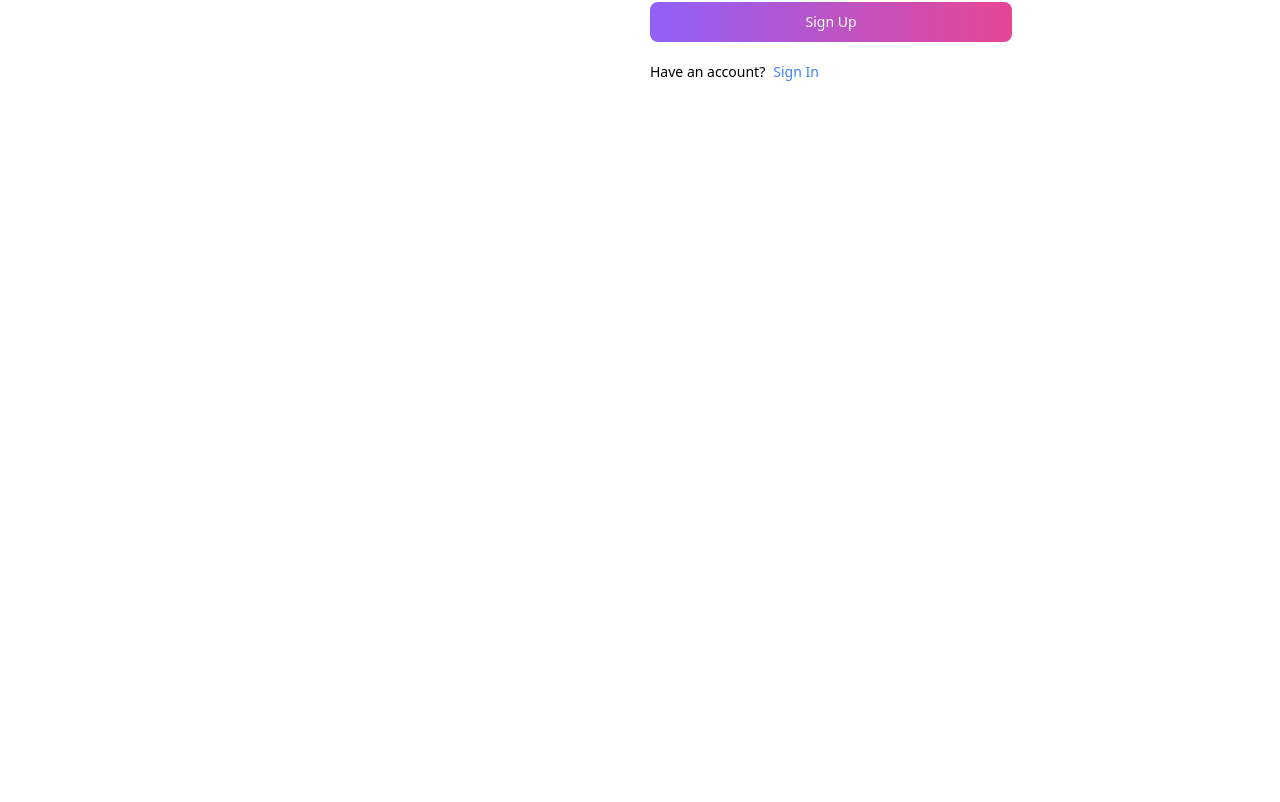
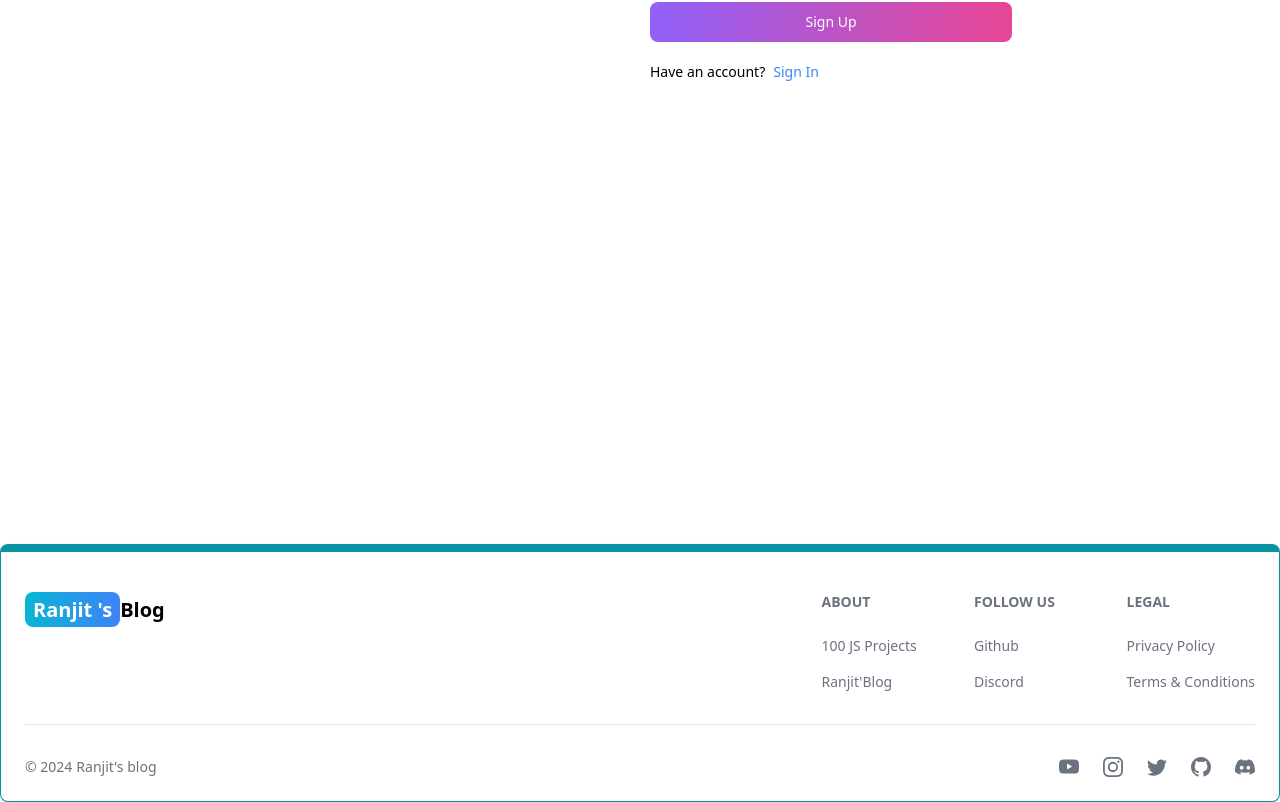
Before and after one commit to Ranjit47H/mern-blog-3, a React (Vite) app in the folder client/: page /sign-up in a window 1280 px wide. Shown: the part 400-1202 px from the top of the page. Before the commit the page ends 944 px from the top, so only its background shows below. Built offline with nearby package versions, Linux system fonts and the light colour scheme.

Commit message:
created footer component

```diff
--- a/client/src/App.jsx
+++ b/client/src/App.jsx
@@ -6,7 +6,7 @@
 import Projects from "./pages/Projects";
 import SignUp from "./pages/SignUp";
 import Header from "./components/Header";
-
+import Footer from "./components/Footer";
 const App = () => {
   return (
     <BrowserRouter>
@@ -19,6 +19,7 @@
         <Route path="/sign-in" element={<SignIn />} />
         <Route path="/sign-up" element={<SignUp />} />
       </Routes>
+      <Footer />
     </BrowserRouter>
   );
 };
--- /dev/null
+++ b/client/src/components/Footer.jsx
@@ -0,0 +1,86 @@
+import { Footer } from "flowbite-react";
+import { Link } from "react-router-dom";
+import {
+  BsInstagram,
+  BsTwitter,
+  BsGithub,
+  BsDiscord,
+  BsYoutube,
+} from "react-icons/bs";
+export default function FooterCom() {
+  return (
+    <Footer container className="border border-t-8 border-teal-500">
+      <div className="w-full max-w-7xl mx-auto">
+        <div className="grid w-full justify-between sm:flex md:grid-cols-1">
+          <div className="mt-5">
+            <Link
+              to="/"
+              className="self-center whitespace-nowrap text-lg sm:text-xl font-semibold dark:text-white"
+            >
+              <span className="px-2 py-1 bg-gradient-to-r from-cyan-500  to-blue-500 rounded-lg text-white">
+                Ranjit &apos;s
+              </span>
+              Blog
+            </Link>
+          </div>
+          <div className="grid grid-cols-2 gap-8 mt-4 sm:grid-cols-3 sm:gap-6">
+            <div>
+              <Footer.Title title="About" />
+              <Footer.LinkGroup col>
+                <Footer.Link
+                  href="https://www.100jsprojects.com"
+                  target="_blank"
+                  rel="noopener noreferrer"
+                >
+                  100 JS Projects
+                </Footer.Link>
+                <Footer.Link
+                  href="/about"
+                  target="_blank"
+                  rel="noopener noreferrer"
+                >
+                  Ranjit&apos;Blog
+                </Footer.Link>
+              </Footer.LinkGroup>
+            </div>
+            <div>
+              <Footer.Title title="Follow us" />
+              <Footer.LinkGroup col>
+                <Footer.Link
+                  href="https://www.github.com/Ranjit47H/"
+                  target="_blank"
+                  rel="noopener noreferrer"
+                >
+                  Github
+                </Footer.Link>
+                <Footer.Link href="#">Discord</Footer.Link>
+              </Footer.LinkGroup>
+            </div>
+            <div>
+              <Footer.Title title="Legal" />
+              <Footer.LinkGroup col>
+                <Footer.Link href="#">Privacy Policy</Footer.Link>
+                <Footer.Link href="#">Terms &amp; Conditions</Footer.Link>
+              </Footer.LinkGroup>
+            </div>
+          </div>
+        </div>
+        <Footer.Divider />
+        <div className="w-full sm:flex sm:items-center sm:justify-between">
+          <Footer.Copyright
+            href="#"
+            by="Ranjit's blog"
+            year={new Date().getFullYear()}
+          />
+          <div className="flex gap-6 sm:mt-0 mt-4 sm:justify-center">
+            <Footer.Icon href="#" icon={BsYoutube} />
+            <Footer.Icon href="#" icon={BsInstagram} />
+            <Footer.Icon href="#" icon={BsTwitter} />
+            <Footer.Icon href="https://github.com/Ranjit47H/" icon={BsGithub} />
+            <Footer.Icon href="#" icon={BsDiscord} />
+          </div>
+        </div>
+      </div>
+    </Footer>
+  );
+}
```
